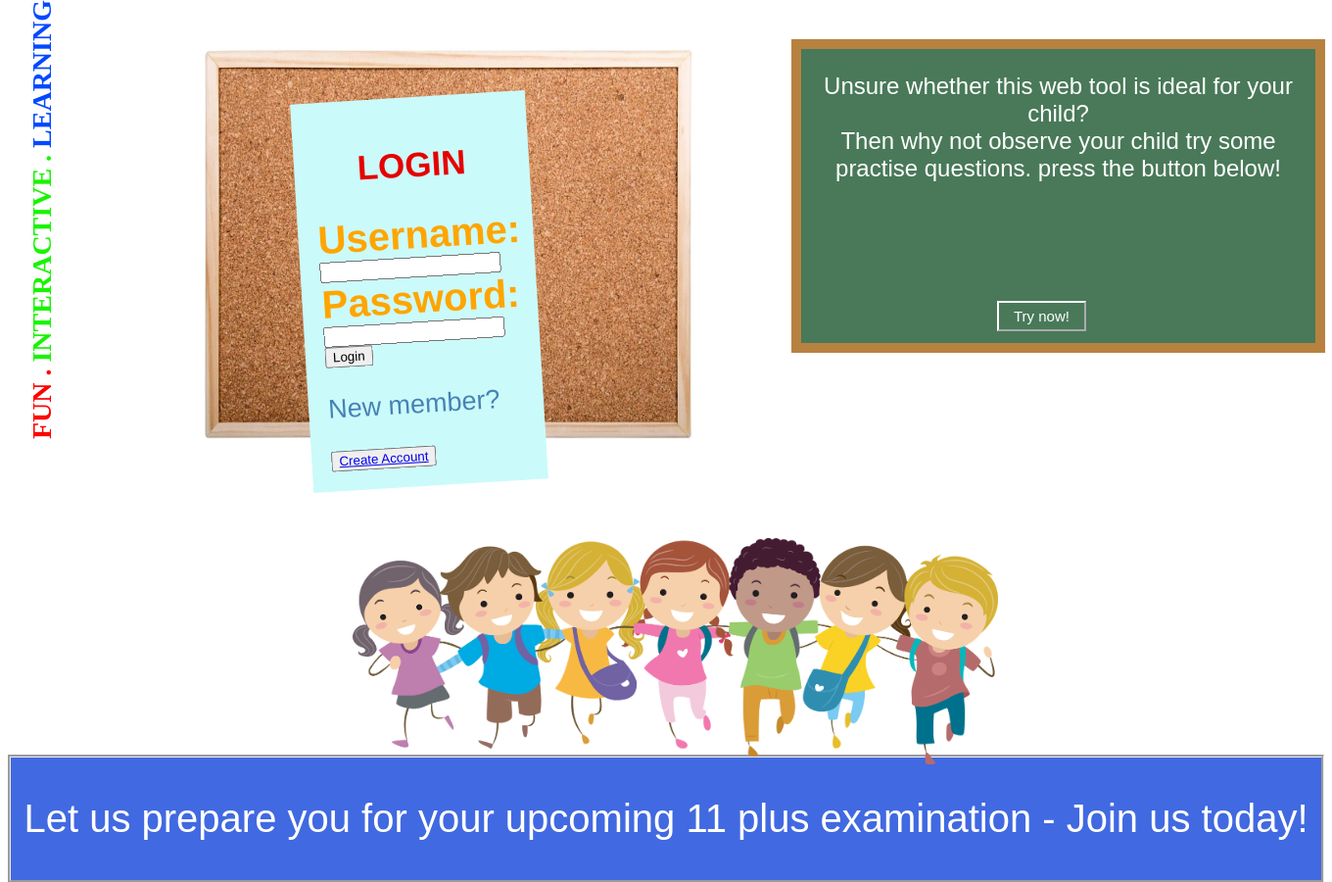
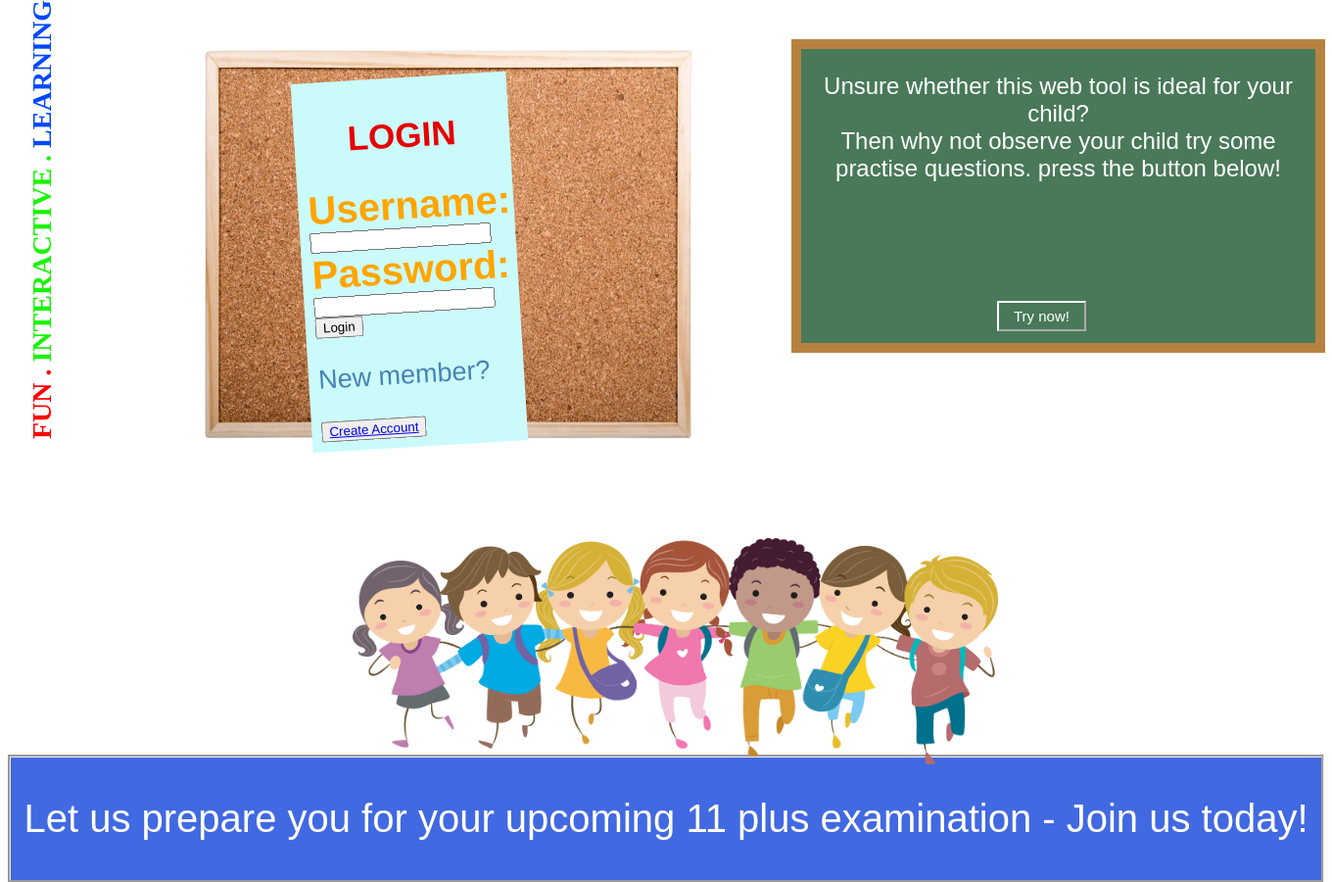
Before and after one commit to Kartik86/Website, a PHP site: page / in a window 1360 px wide. Shown: the part 99-999 px from the top of the page at 98% size. Run offline with PHP 8.4, Linux system fonts and the light colour scheme; some web fonts are replaced.

Commit message:
Finalisation

```diff
--- a/FYP-CSS.css
+++ b/FYP-CSS.css
@@ -97,10 +97,10 @@ h1.creative-text{
 /* border around login-form */
 .login-container {
  margin: auto;
- margin-top: -350px;
+ margin-top: -370px;
  margin-left: 200px;
  width: 200px;
- padding: 20px;
+ padding: 10px;
  transform: rotate(-3.5deg);
    -webkit-transform: rotate(-3.5deg);
    -moz-transform: rotate(-3.5deg);
--- a/dbConnector.php
+++ b/dbConnector.php
@@ -1,7 +1,7 @@
 <?php
 
 $dbServer = "localhost";
-$dbName = "FYP-database";
+$dbName = "FYP_database";
 $dbPassword = "";
 $dbUsername = "root";
 
--- a/index.php
+++ b/index.php
@@ -35,11 +35,11 @@ session_start();
       <!--token created to send field values to validate the request for each form-->
       <div class="login-container">
         <h2 id=text-style>LOGIN</h2>
-        <label for="login_username" class="kids-font"><b>Username:</b></label><br>
-        <input type ="text" name="login_username" maxlength="20" required><br>
+        <label for="login_username" class="kids-font"><b>Username:</b></label>
+        <input type ="text" name="login_username" maxlength="20" required>
 
-        <label for="login_password" class="kids-font"><b>Password:</b></label><br>
-        <input type="password" name="login_password" maxlength="20" required><br>
+        <label for="login_password" class="kids-font"><b>Password:</b></label>
+        <input type="password" name="login_password" maxlength="20" required>
 
         <input id="login_btn" type="submit" name="loginbtn" value="Login">
         <p class="font-style"> New member?</p>
```
